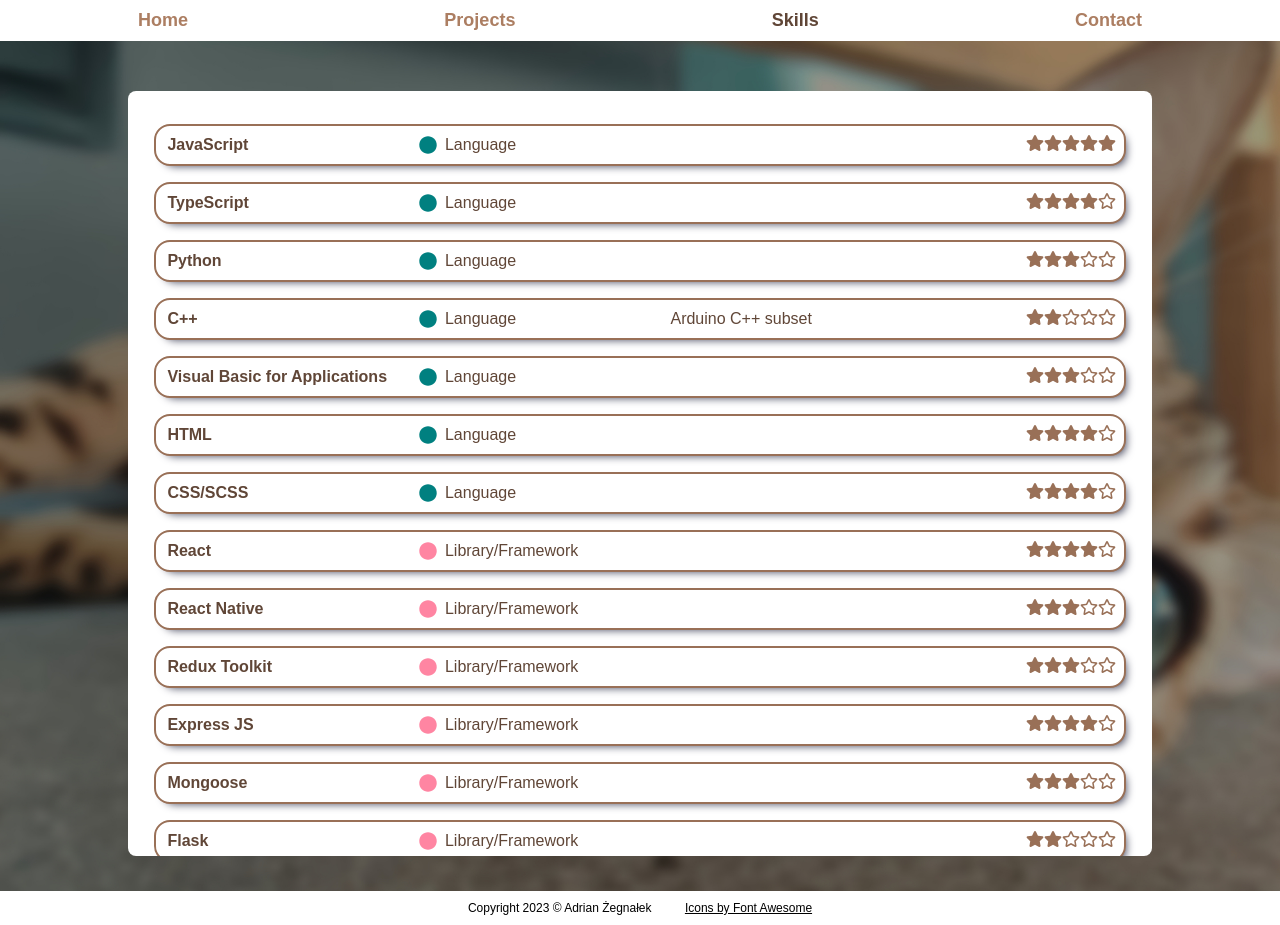
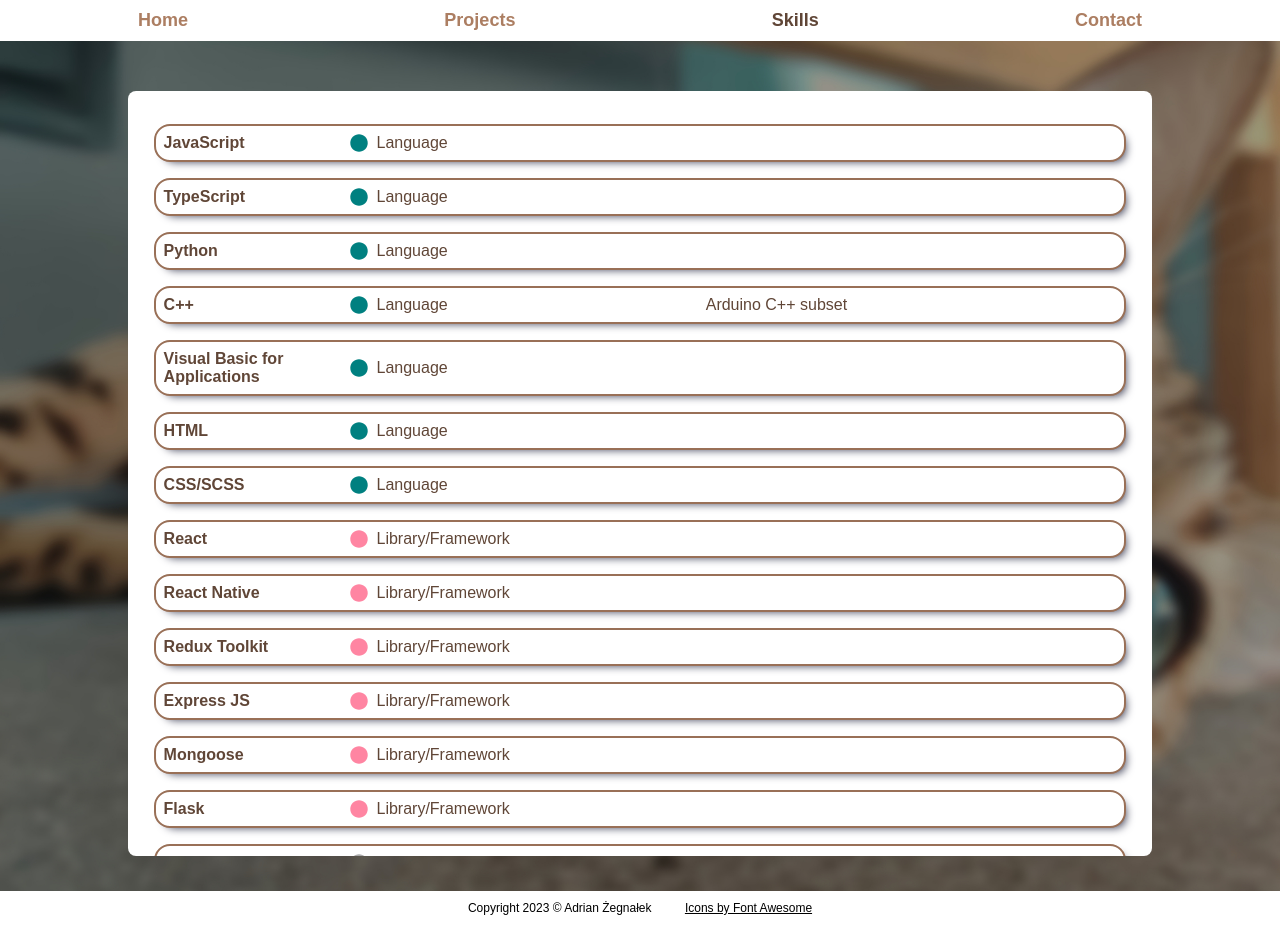
Before and after one commit to lunarW1TCH/lunarweb-front, a React (Create React App) app: page /skills in a window 1280 px wide. Built offline with nearby package versions, Linux system fonts and the light colour scheme; a web font is replaced by a local one.

Commit message:
minor styling changes

```diff
--- a/src/components/contact/ContactForm.tsx
+++ b/src/components/contact/ContactForm.tsx
@@ -1,8 +1,9 @@
 /** @jsxImportSource @emotion/react */
 import { useState } from 'react';
-import { useTheme } from '@emotion/react';
+import { keyframes, useTheme } from '@emotion/react';
 import validator from 'validator';
 import axios from 'axios';
+import { FaSpinner } from 'react-icons/fa';
 
 import createStyles from '../../styles/createStyles';
 import { ITheme, mq } from '../../styles/globalStyles';
@@ -18,6 +19,7 @@
     title: false,
     message: false,
   });
+  const [isLoading, setIsLoading] = useState(false);
   const [sent, setSent] = useState(false);
   const [sendingError, setSendingError] = useState(false);
 
@@ -30,6 +32,8 @@
       setSendingError(true);
       return;
     }
+
+    setIsLoading(true);
 
     try {
       const response = await axios.post(
@@ -44,8 +48,10 @@
         }
       );
       setSent(true);
+      setIsLoading(false);
     } catch (error) {
       setSendingError(true);
+      setIsLoading(false);
     }
   };
 
@@ -88,6 +94,15 @@
 
   const theme = useTheme() as ITheme;
 
+  const animation = keyframes({
+    '0%': {
+      transform: 'rotate(0deg)',
+    },
+    '100%': {
+      transform: 'rotate(360deg)',
+    },
+  });
+
   const styles = createStyles({
     formContainer: {
       display: 'flex',
@@ -126,6 +141,10 @@
       marginTop: 10,
       color: 'red',
       textAlign: 'center',
+    },
+    spinner: {
+      animation: `${animation} 1s infinite linear`,
+      margin: 'auto',
     },
   });
 
@@ -166,6 +185,7 @@
             value={formData.message}
             required
           />
+          {isLoading && <FaSpinner css={styles.spinner} />}
           <button css={styles.submitButton} type='submit'>
             Submit!
           </button>
--- /dev/null
+++ b/src/components/contact/ContactInfo.tsx
@@ -0,0 +1,49 @@
+/** @jsxImportSource @emotion/react */
+import { FaLinkedin, FaGithub } from 'react-icons/fa';
+
+import createStyles from '../../styles/createStyles';
+import { useTheme } from '@emotion/react';
+import { ITheme, mq } from '../../styles/globalStyles';
+
+const ContactInfo = () => {
+  const theme = useTheme() as ITheme;
+
+  const styles = createStyles({
+    infoContainer: {
+      display: 'flex',
+      justifyContent: 'space-evenly',
+      alignItems: 'center',
+      minWidth: '50%',
+      margin: 16,
+      padding: 12,
+      borderRadius: 8,
+      backgroundColor: 'white',
+      [mq[1]]: {
+        width: '100%',
+      },
+    },
+    link: {
+      textDecoration: 'none',
+      verticalAlign: 'bottom',
+      color: theme.primary900,
+    },
+    icon: {
+      marginRight: 8,
+      verticalAlign: 'top',
+    },
+  });
+  return (
+    <div css={styles.infoContainer}>
+      <a css={styles.link} href='https://github.com/lunarW1TCH'>
+        <FaGithub color={theme.primary700} css={styles.icon} fontSize='18' />
+        GitHub
+      </a>
+      <a css={styles.link} href='https://www.linkedin.com/in/adrian-zegnalek/'>
+        <FaLinkedin color={theme.primary700} css={styles.icon} fontSize='18' />
+        LinkedIn
+      </a>
+    </div>
+  );
+};
+
+export default ContactInfo;
--- a/src/components/skills/SkillItem.tsx
+++ b/src/components/skills/SkillItem.tsx
@@ -10,11 +10,10 @@
   title: string;
   description: string;
   category: string;
-  proficiency: number;
 }
 
 const SkillItem = (props: SkillItemProps) => {
-  const { title, description, category, proficiency } = props;
+  const { title, description, category } = props;
   const theme = useTheme() as ITheme;
 
   let circleColor = '#008080';
@@ -51,16 +50,15 @@
     dataContainer: {
       display: 'flex',
       flexWrap: 'wrap',
-      justifyContent: 'center',
+      justifyContent: 'left',
       alignItems: 'center',
-      width: '80%',
+      width: '66%',
       span: {
         width: '33%',
         textAlign: 'left',
       },
       [mq[1]]: {
         flexDirection: 'column',
-        // width: 'auto',
         float: 'left',
         alignItems: 'flex-start',
         flexGrow: 1,
@@ -70,15 +68,17 @@
         },
       },
     },
-    iconContainer: {
-      whiteSpace: 'nowrap',
-    },
     icon: {
       marginRight: 8,
-      verticalAlign: 'top',
+      verticalAlign: 'text-top',
     },
     skillTitle: {
       fontWeight: 'bolder',
+      marginRight: 8,
+    },
+    skillDescription: {
+      width: '50%',
+      textAlign: 'left',
     },
   });
 
@@ -90,16 +90,8 @@
           <FaCircle css={styles.icon} color={circleColor} size='18' />
           {category}
         </span>
-        <span>{description}</span>
       </div>
-      <div css={styles.iconContainer}>
-        {[...Array(proficiency)].map((e, i) => (
-          <FaStar size='18' key={i} color={theme.primary700} />
-        ))}
-        {[...Array(5 - proficiency)].map((e, i) => (
-          <FaRegStar size='18' key={i} color={theme.primary700} />
-        ))}
-      </div>
+      <span css={styles.skillDescription}>{description}</span>
     </div>
   );
 };
--- a/src/data/projects.json
+++ b/src/data/projects.json
@@ -1,10 +1,16 @@
 [
   {
-    "title": "This website - lunarweb.dev",
-    "description": "TODO/ I created this website to describe my experience as a developer in more detail than to what I can fit in my resume. (That's Galadriela)",
-    "technologies": ["TypeScript", "React", "Emotion - CSS-in-JS library"],
+    "title": "This website",
+    "description": "You're here, portfolio website with simple Express backend for sending e-mails through contact form. (That's Galadriela)",
+    "technologies": [
+      "TypeScript",
+      "React",
+      "Emotion - CSS-in-JS library",
+      "NodeJS",
+      "ExpressJS"
+    ],
     "image": "/img/gala.jpg",
-    "link": ""
+    "link": "https://github.com/lunarW1TCH/lunarweb-front"
   },
   {
     "title": "Lunarify - React",
@@ -59,7 +65,7 @@
   },
   {
     "title": "AMO",
-    "description": "An Unreal Engine 5 project I worked on as a developer while working at Nyx VX. Click on the title or picture to go to steam page.",
+    "description": "An Unreal Engine 5 project I worked on as a developer while working at Nyx VX.",
     "technologies": ["Unreal Engine 5"],
     "image": "/img/amo.png",
     "link": "https://store.steampowered.com/app/2230720/A_Mountain_of_One/"
--- a/src/data/skills.json
+++ b/src/data/skills.json
@@ -2,133 +2,111 @@
   {
     "title": "JavaScript",
     "category": "Language",
-    "description": "",
-    "proficiency": 5
+    "description": ""
   },
   {
     "title": "TypeScript",
     "category": "Language",
-    "description": "",
-    "proficiency": 4
+    "description": ""
   },
   {
     "title": "React",
     "category": "Library/Framework",
-    "description": "",
-    "proficiency": 4
+    "description": ""
   },
   {
     "title": "React Native",
     "category": "Library/Framework",
-    "description": "",
-    "proficiency": 3
+    "description": ""
   },
   {
     "title": "Redux Toolkit",
     "category": "Library/Framework",
-    "description": "",
-    "proficiency": 3
+    "description": ""
   },
   {
     "title": "Visual Studio Code",
     "category": "Tool/Other",
-    "description": "",
-    "proficiency": 5
+    "description": ""
   },
   {
     "title": "Node JS",
     "category": "Tool/Other",
-    "description": "",
-    "proficiency": 4
+    "description": ""
   },
   {
     "title": "Express JS",
     "category": "Library/Framework",
-    "description": "",
-    "proficiency": 4
+    "description": ""
   },
   {
     "title": "MongoDB",
     "category": "Tool/Other",
-    "description": "Mostly used it with Node JS and Mongoose",
-    "proficiency": 3
+    "description": "Mostly used it with Node JS and Mongoose"
   },
   {
     "title": "Mongoose",
     "category": "Library/Framework",
-    "description": "",
-    "proficiency": 3
+    "description": ""
   },
   {
     "title": "Python",
     "category": "Language",
-    "description": "",
-    "proficiency": 3
+    "description": ""
   },
   {
     "title": "C++",
     "category": "Language",
-    "description": "Arduino C++ subset",
-    "proficiency": 2
+    "description": "Arduino C++ subset"
   },
   {
     "title": "Flask",
     "category": "Library/Framework",
-    "description": "",
-    "proficiency": 2
+    "description": ""
   },
   {
     "title": "Arduino IDE",
     "category": "Tool/Other",
-    "description": "",
-    "proficiency": 3
+    "description": ""
   },
   {
     "title": "Arduino",
     "category": "Tool/Other",
-    "description": "",
-    "proficiency": 2
+    "description": ""
   },
   {
     "title": "Raspberry Pi",
     "category": "Tool/Other",
-    "description": "",
-    "proficiency": 2
+    "description": ""
   },
   {
     "title": "Linux",
     "category": "Tool/Other",
-    "description": "I use Manjaro as my main operating system.",
-    "proficiency": 3
+    "description": "I use Manjaro as my main operating system."
   },
   {
     "title": "Visual Basic for Applications",
     "category": "Language",
-    "description": "",
-    "proficiency": 3
+    "description": ""
   },
   {
     "title": "MS OFFICE",
     "category": "Tool/Other",
-    "description": "",
-    "proficiency": 3
+    "description": ""
   },
   {
     "title": "Unreal Engine 5",
     "category": "Tool/Other",
-    "description": "",
-    "proficiency": 3
+    "description": ""
   },
   {
     "title": "HTML",
     "category": "Language",
-    "description": "",
-    "proficiency": 4
+    "description": ""
   },
   {
     "title": "CSS/SCSS",
     "category": "Language",
-    "description": "",
-    "proficiency": 4
+    "description": ""
   }
 ]
--- a/src/pages/Contact.tsx
+++ b/src/pages/Contact.tsx
@@ -1,7 +1,8 @@
 /** @jsxImportSource @emotion/react */
 
+import createStyles from '../styles/createStyles';
 import ContactForm from '../components/contact/ContactForm';
-import createStyles from '../styles/createStyles';
+import ContactInfo from '../components/contact/ContactInfo';
 
 const ContactPage = () => {
   const styles = createStyles({
@@ -19,6 +20,7 @@
   return (
     <div css={styles.contactContainer}>
       {/* <h1>Contact me by E-mail, LinkedIn DM or fill out the form below</h1> */}
+      <ContactInfo />
       <ContactForm />
     </div>
   );
```
